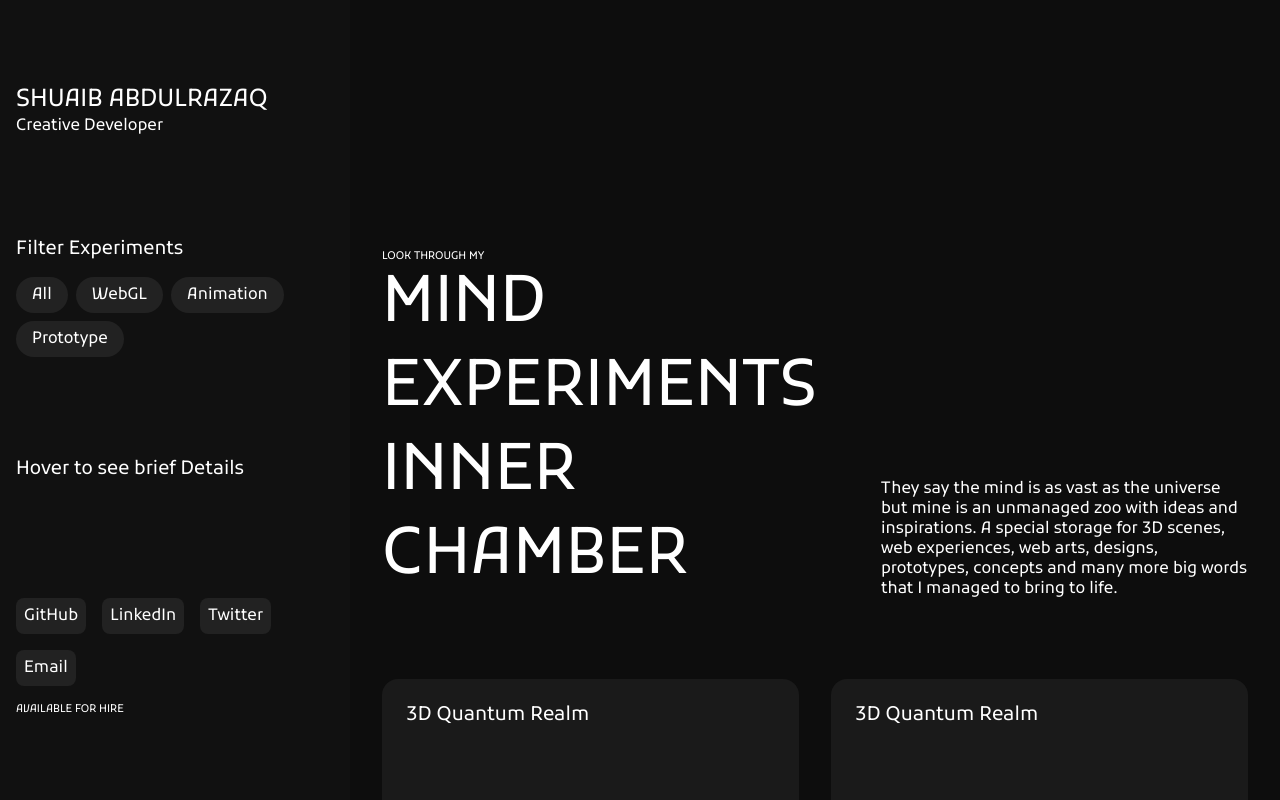
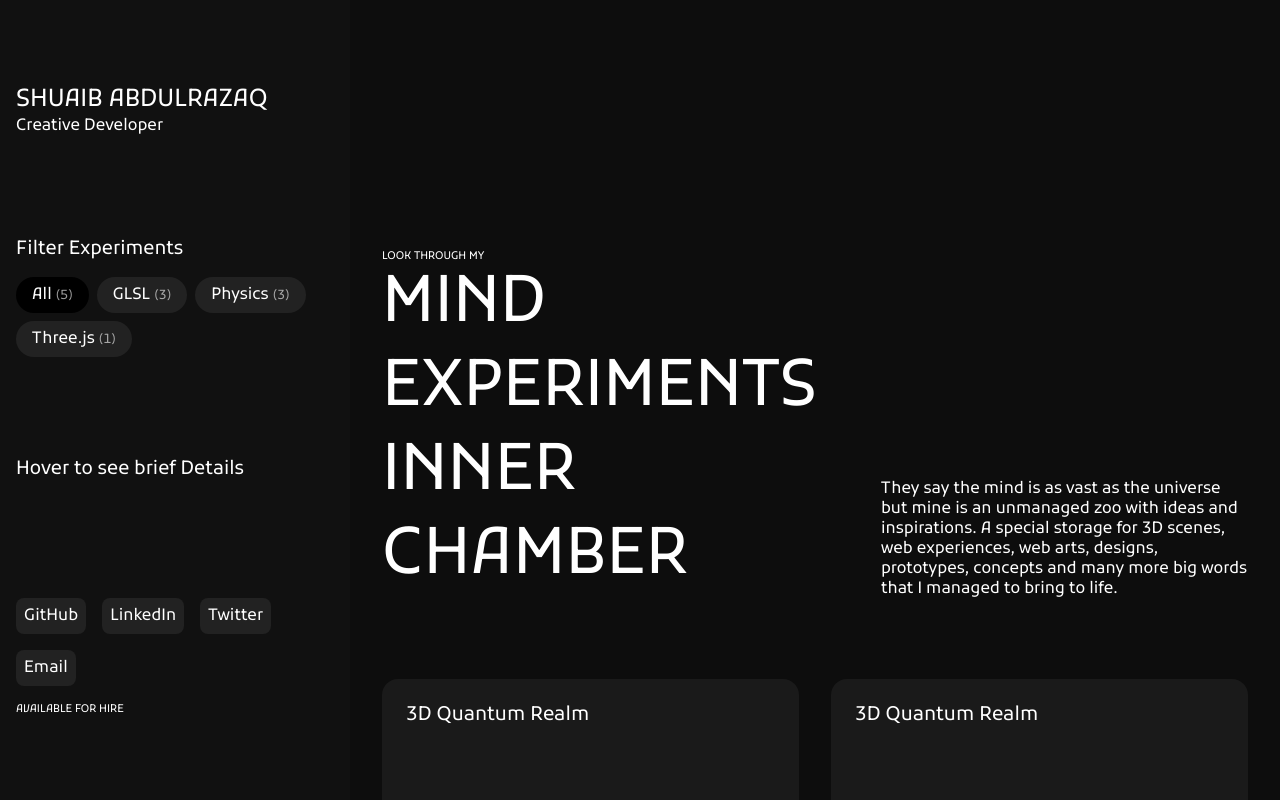
Before and after one commit to Zhaqyy/Showcase, a React (Vite) app: page / in a window 1280 px wide. Shown: the top 800 px of the page. Built offline with nearby package versions, Linux system fonts and the light colour scheme.

Commit message:
feat - filter feature added, click logic added

```diff
--- a/src/Data/showcaseData.jsx
+++ b/src/Data/showcaseData.jsx
@@ -75,8 +75,8 @@ export const showcaseData = [
     title: "3D Quantum Realm",
     category: "WebGL",
     description: "Interactive quantum field visualization using Three.js",
-    tags: ["Three.js", "GLSL", "Physics"],
-    image: "/scene1.jpg",
+    tags: ["GLSL", "Physics"],
+    image: "/scene.webp",
     content: "Detailed component content here...",
     tech: ["React", "Three.js", "GSAP"],
     date: "2024-03-15",
@@ -86,8 +86,8 @@ export const showcaseData = [
     title: "3D Quantum Realm",
     category: "WebGL",
     description: "Interactive quantum field visualization using Three.js",
-    tags: ["Three.js", "GLSL", "Physics"],
-    image: "/scene1.jpg",
+    tags: ["Three.js"],
+    image: "/scene.webp",
     content: "Detailed component content here...",
     tech: ["React", "Three.js", "GSAP"],
     date: "2024-03-15",
@@ -97,8 +97,8 @@ export const showcaseData = [
     title: "3D Quantum Realm",
     category: "WebGL",
     description: "Interactive quantum field visualization using Three.js",
-    tags: ["Three.js", "GLSL", "Physics"],
-    image: "/scene1.jpg",
+    tags: [ "Physics"],
+    image: "/scene.webp",
     content: "Detailed component content here...",
     tech: ["React", "Three.js", "GSAP"],
     date: "2024-03-15",
@@ -108,8 +108,8 @@ export const showcaseData = [
     title: "3D Quantum Realm",
     category: "WebGL",
     description: "Interactive quantum field visualization using Three.js",
-    tags: ["Three.js", "GLSL", "Physics"],
-    image: "/scene1.jpg",
+    tags: [ "GLSL", "Physics"],
+    image: "/scene.webp",
     content: "Detailed component content here...",
     tech: ["React", "Three.js", "GSAP"],
     date: "2024-03-15",
@@ -119,8 +119,8 @@ export const showcaseData = [
     title: "3D Quantum Realm",
     category: "WebGL",
     description: "Interactive quantum field visualization using Three.js",
-    tags: ["Three.js", "GLSL", "Physics"],
-    image: "/scene1.jpg",
+    tags: ["GLSL"],
+    image: "/scene.webp",
     content: "Detailed component content here...",
     tech: ["React", "Three.js", "GSAP"],
     date: "2024-03-15",
--- a/src/Pages/Home.jsx
+++ b/src/Pages/Home.jsx
@@ -1,21 +1,124 @@
-import React, { useRef, useState } from "react";
+import React, { useRef, useState, useEffect } from "react";
 import { showcaseData } from "../Data/showcaseData";
 import "../Style/Home.scss";
 import gsap from "gsap";
-import { Flip } from "gsap/Flip";
-
-gsap.registerPlugin(Flip);
 
 function Home() {
   const [activeShowcase, setActiveShowcase] = useState(null);
   const [isSidebarExpanded, setIsSidebarExpanded] = useState(true);
+  const [selectedFilter, setSelectedFilter] = useState("All");
+  const [selectedShowcase, setSelectedShowcase] = useState(null);
+  const [isAnimating, setIsAnimating] = useState(false);
+  const [backgroundIndex, setBackgroundIndex] = useState(0);
+
   const overviewRef = useRef();
   const mainBodyRef = useRef();
   const showcaseRefs = useRef([]);
-  const newSidebarRef = useRef();
+
+  // Dynamic background cycling
+  useEffect(() => {
+    const interval = setInterval(() => {
+      setBackgroundIndex(prev => (prev + 1) % showcaseData.length);
+    }, 5000);
+    return () => clearInterval(interval);
+  }, []);
+
+  // Filter functions
+  const getFilterTags = () => {
+    const allTags = showcaseData.flatMap(item => item.tags);
+    const tagCounts = allTags.reduce((acc, tag) => {
+      acc[tag] = (acc[tag] || 0) + 1;
+      return acc;
+    }, {});
+
+    const uniqueTags = ['All', ...Object.keys(tagCounts).sort()];
+    return uniqueTags.map(tag => ({
+      name: tag,
+      count: tag === 'All' ? showcaseData.length : tagCounts[tag]
+    }));
+  };
+
+  const filteredShowcases = showcaseData.filter(item =>
+    selectedFilter === 'All' ? true : item.tags.includes(selectedFilter)
+  );
+
+  // Animation functions
+  const animateSidebarCollapse = () => {
+    const tl = gsap.timeline();
+    tl.to(overviewRef.current, {
+      width: 100,
+      borderRadius: 20,
+      position: 'fixed',
+      duration: 0.5,
+      ease: 'power2.inOut'
+    })
+    .to('.filter, .currentInfo, .contact', { opacity: 0, duration: 0.3 }, '-=0.2')
+    .to('.name', { fontSize: '1rem', duration: 0.3 }, '-=0.2');
+    return tl;
+  };
+
+  const animateMainContentExit = () => {
+    return gsap.to(mainBodyRef.current, {
+      opacity: 0,
+      y: 50,
+      duration: 0.5,
+      ease: 'power2.inOut'
+    });
+  };
+
+  const handleShowcaseClick = async (index, e) => {
+    if (isAnimating) return;
+    setIsAnimating(true);
+
+    const selectedItem = showcaseRefs.current[index];
+    const clone = selectedItem.cloneNode(true);
+
+    const tl = gsap.timeline();
+    tl.add(animateSidebarCollapse())
+     .add(animateMainContentExit(), '-=0.2')
+     .to(clone, {
+       position: 'fixed',
+       top: '50%',
+       left: '50%',
+       x: '-50%',
+       y: '-50%',
+       width: '100vw',
+       height: '100vh',
+       duration: 0.8,
+       ease: 'power2.inOut'
+     }, '-=0.3');
+
+    setSelectedShowcase(filteredShowcases[index]);
+    setIsAnimating(false);
+  };
+
+  const handleCloseShowcase = () => {
+    gsap.to(overviewRef.current, {
+      width: "25%",
+      borderRadius: 0,
+      position: 'relative',
+      duration: 0.5,
+      ease: 'power2.inOut'
+    });
+    gsap.to('.filter, .currentInfo, .contact', { opacity: 1, duration: 0.3 });
+    gsap.to('.name', { fontSize: '2rem', duration: 0.3 });
+    gsap.to(mainBodyRef.current, { opacity: 1, y: 0, duration: 0.5 });
+    setSelectedShowcase(null);
+  };
 
   return (
     <section className='hero'>
+      {/* Dynamic Background */}
+      <div className="dynamic-background">
+        {showcaseData.map((item, index) => (
+          <div
+            key={item.id}
+            className={`bg-item ${index === backgroundIndex ? 'active' : ''}`}
+            style={{ backgroundImage: `url(${item.image})` }}
+          />
+        ))}
+      </div>
+
       {/* Left Sidebar */}
       <div className='overview' ref={overviewRef}>
         <div>
@@ -26,8 +129,14 @@ function Home() {
         <div className='filter'>
           <h3>Filter Experiments</h3>
           <div className='filter-buttons'>
-            {["All", "WebGL", "Animation", "Prototype"].map(filter => (
-              <button key={filter}>{filter}</button>
+            {getFilterTags().map(({name, count}) => (
+              <button
+                key={name}
+                onClick={() => setSelectedFilter(name === 'All' ? 'All' : name)}
+                className={selectedFilter === name ? 'active' : ''}
+              >
+                {name} <span className='tag-count'>({count})</span>
+              </button>
             ))}
           </div>
         </div>
@@ -62,12 +171,12 @@ function Home() {
         </div>
 
         <div className='mainBody' ref={mainBodyRef}>
-          {showcaseData.map((item, index) => (
+          {filteredShowcases.map((item, index) => (
             <div
               key={item.id}
               className={`showcaseItem`}
               ref={el => (showcaseRefs.current[index] = el)}
-              // onClick={e => handleShowcaseClick(index, e)}
+              onClick={e => handleShowcaseClick(index, e)}
             >
               <div className='item-content'>
                 <h3>{item.title}</h3>
@@ -85,6 +194,16 @@ function Home() {
         </div>
       </div>
 
+      {/* Fullscreen Showcase */}
+      {selectedShowcase && (
+        <div className="fullscreen-showcase">
+          <div className="showcase-content">
+            <h2>{selectedShowcase.title}</h2>
+            <p>{selectedShowcase.description}</p>
+            <button onClick={handleCloseShowcase}>Back to Experiments</button>
+          </div>
+        </div>
+      )}
     </section>
   );
 }
--- a/src/Style/Home.scss
+++ b/src/Style/Home.scss
@@ -5,6 +5,30 @@
   background-size: cover;
   display: flex;
   position: relative;
+
+  .dynamic-background {
+    position: fixed;
+    top: 0;
+    left: 0;
+    width: 100%;
+    height: 100%;
+    z-index: -1;
+
+    .bg-item {
+      position: absolute;
+      width: 100%;
+      height: 100%;
+      background-size: cover;
+      background-position: center;
+      opacity: 0;
+      transition: opacity 1s ease-in-out;
+
+      &.active {
+        opacity: 0.2;
+      }
+    }
+  }
+
 
   .overview {
     width: 100%;
@@ -16,11 +40,14 @@
     position: -webkit-sticky;
     position: sticky;
     top: 0;
+    // background: rgba(255, 255, 255, 0.9);
+    transition: all 0.5s ease-in-out;
+    z-index: 2;
     display: flex;
     flex-direction: column;
     justify-content: space-evenly;
     gap: 2rem;
-    transition: transform 0.5s ease;
+    // transition: transform 0.5s ease;
 
     .filter {
       .filter-buttons {
@@ -40,6 +67,15 @@
 
           &:hover {
             background: #333;
+          }
+          &.active {
+            background: #000;
+            color: white;
+          }
+
+          .tag-count {
+            opacity: 0.6;
+            font-size: 0.8em;
           }
         }
       }
@@ -68,6 +104,7 @@
   .main {
     width: 100%;
     height: 100%;
+    min-height: 150vh;
     padding: 2.5vw;
     display: flex;
     flex-direction: column;
@@ -162,4 +199,34 @@
     }
   }
 
+  .fullscreen-showcase {
+    position: fixed;
+    top: 0;
+    left: 0;
+    width: 100%;
+    height: 100%;
+    background: rgba(0,0,0,0.95);
+    z-index: 1000;
+    display: flex;
+    align-items: center;
+    justify-content: center;
+    -webkit-animation: fadeIn 0.5s ease;
+            animation: fadeIn 0.5s ease;
+
+    .showcase-content {
+      max-width: 800px;
+      color: white;
+      padding: 2rem;
+    }
+  }
+
+  @-webkit-keyframes fadeIn {
+    from { opacity: 0; }
+    to { opacity: 1; }
+  }
+
+  @keyframes fadeIn {
+    from { opacity: 0; }
+    to { opacity: 1; }
+  }
 }
```
